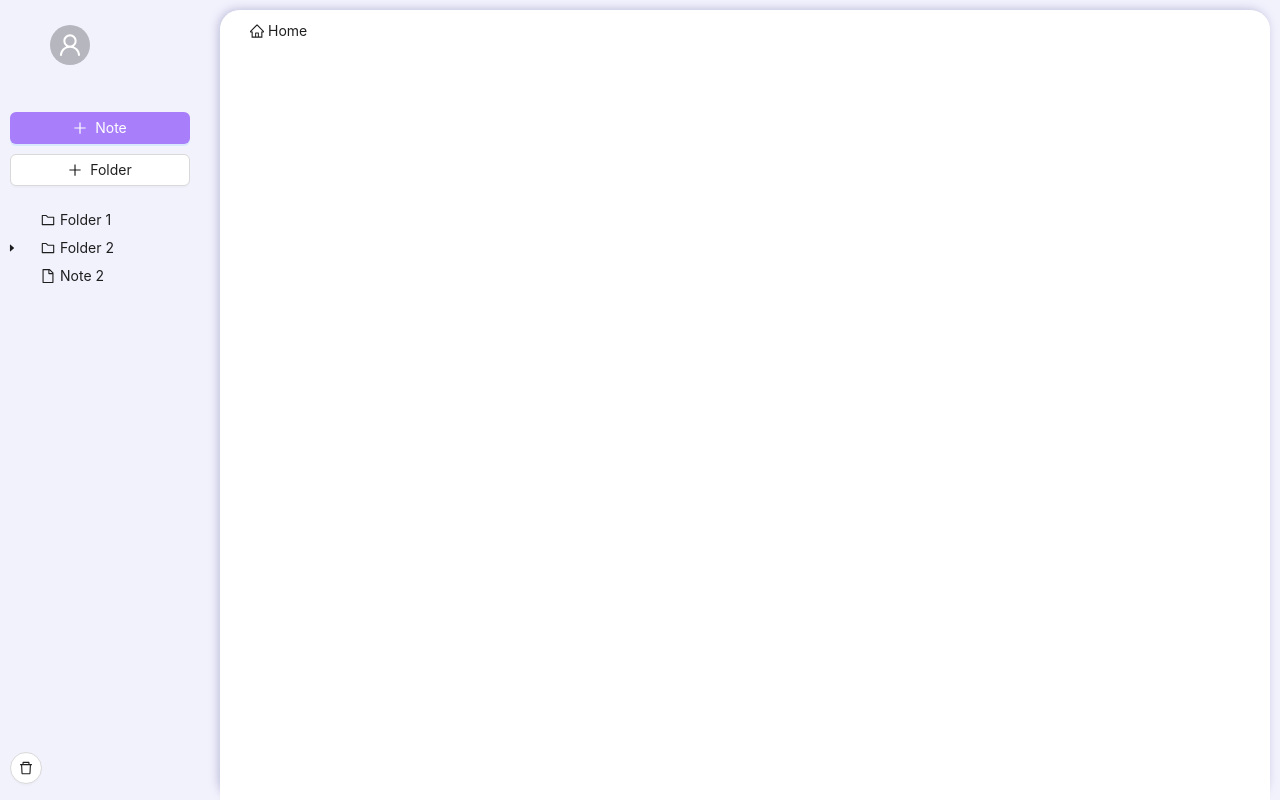
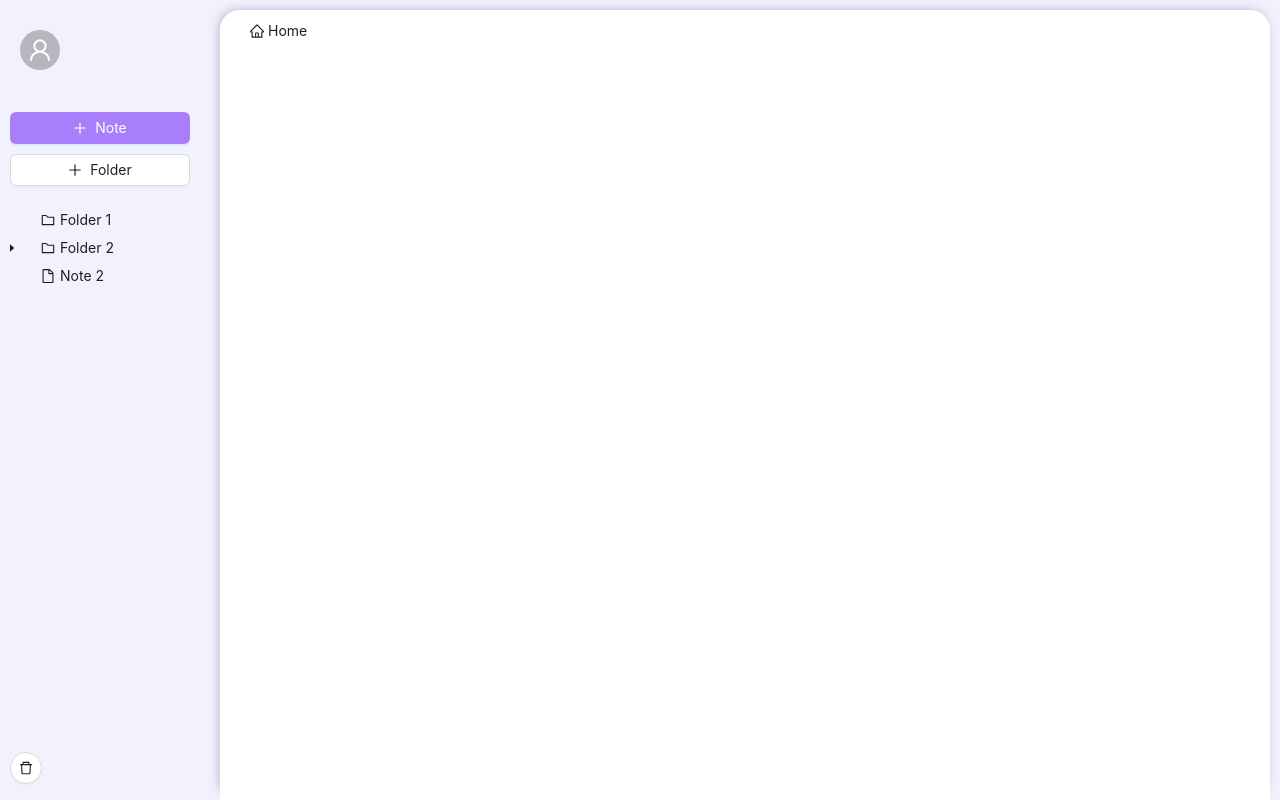
Before and after one commit to Mikalasa/air-notebook, a React (Create React App) app in the folder air-notebook/: page / in a window 1280 px wide. Built offline with nearby package versions, Linux system fonts and the light colour scheme.

Commit message:
modify profile UI

```diff
--- a/air-notebook/src/components/layout/Header.jsx
+++ b/air-notebook/src/components/layout/Header.jsx
@@ -9,7 +9,7 @@ const CustomHeader = () => {
 
     return (
         <Header
-            className={'CUSTOMER_CARD'}
+            className={'CUSTOMER_CARD PROFILE'}
             style={{
                 display: 'flex',
                 height: '100%',
--- a/air-notebook/src/index.css
+++ b/air-notebook/src/index.css
@@ -82,3 +82,7 @@ customer css applying to ant design components
     justify-content: center;
     align-items: center;
 }
+
+.PROFILE {
+    padding: 10px 0 0 20px;
+}
```
